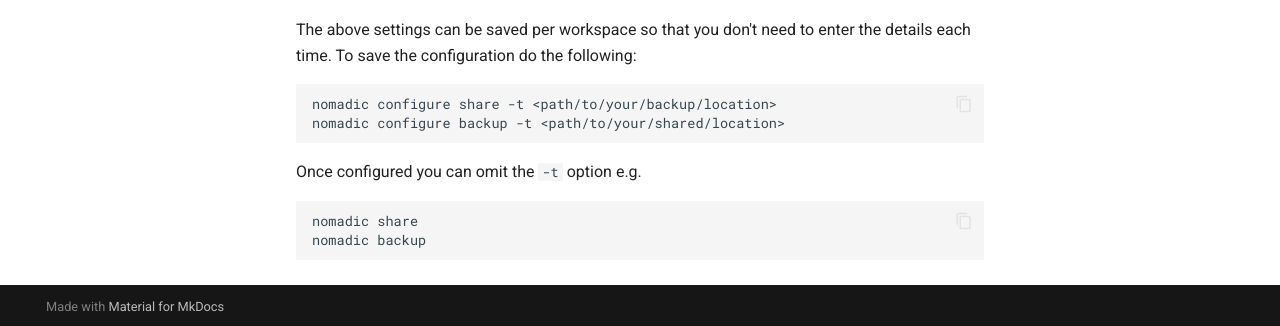
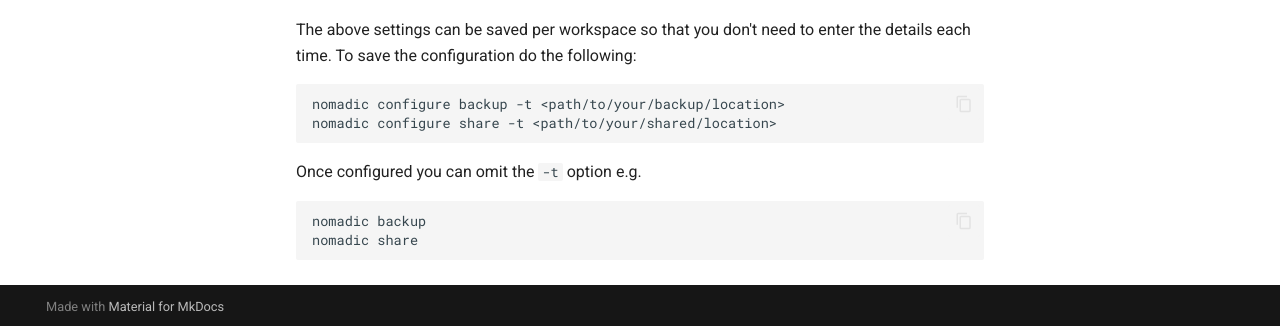
Before and after one commit to JasonAHendry/nomadic, an MkDocs documentation site: the page built from docs/share_backup.md, in a window 1280 px wide and 1331 px high. Shown: the part 1002-1328 px from the top of the window. Built offline with MkDocs 1.6.1 and Material for MkDocs 9.7.7, drawn with Linux system fonts in a browser that asks for light colours; comment, search, counter and statistics services are not loaded.

Commit message:
Typo correction

````diff
--- a/docs/share_backup.md
+++ b/docs/share_backup.md
@@ -27,12 +27,12 @@ Once shared, `Nomadic` can be run by collaborators and other members of the grou
 The above settings can be saved per workspace so that you don't need to enter the details each time. To save the configuration do the following:
 
 ```
-nomadic configure share -t <path/to/your/backup/location>
-nomadic configure backup -t <path/to/your/shared/location>
+nomadic configure backup -t <path/to/your/backup/location>
+nomadic configure share -t <path/to/your/shared/location>
 ```
 
 Once configured you can omit the `-t` option e.g.
 ```
+nomadic backup
 nomadic share
-nomadic backup
 ```
````
